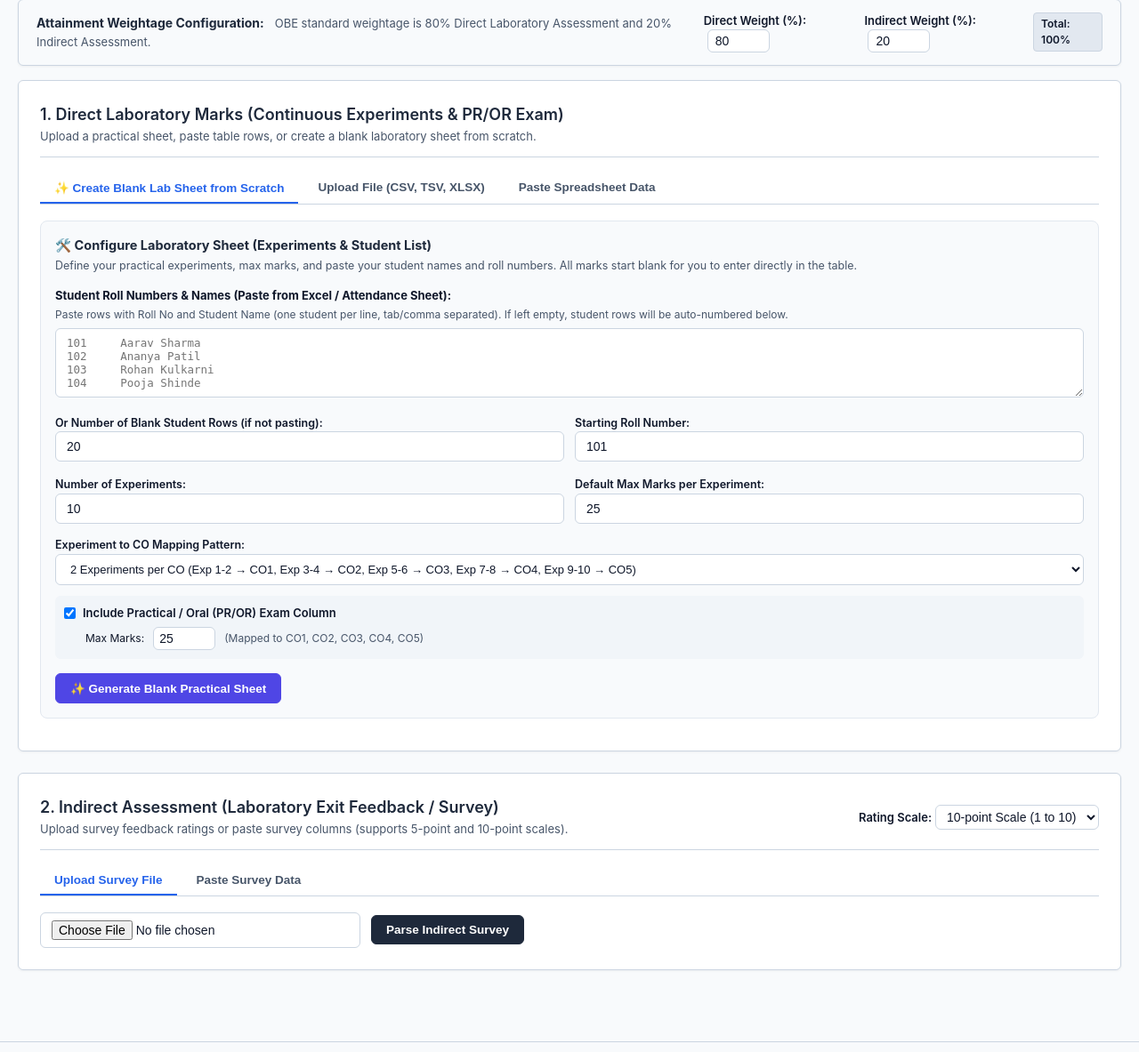
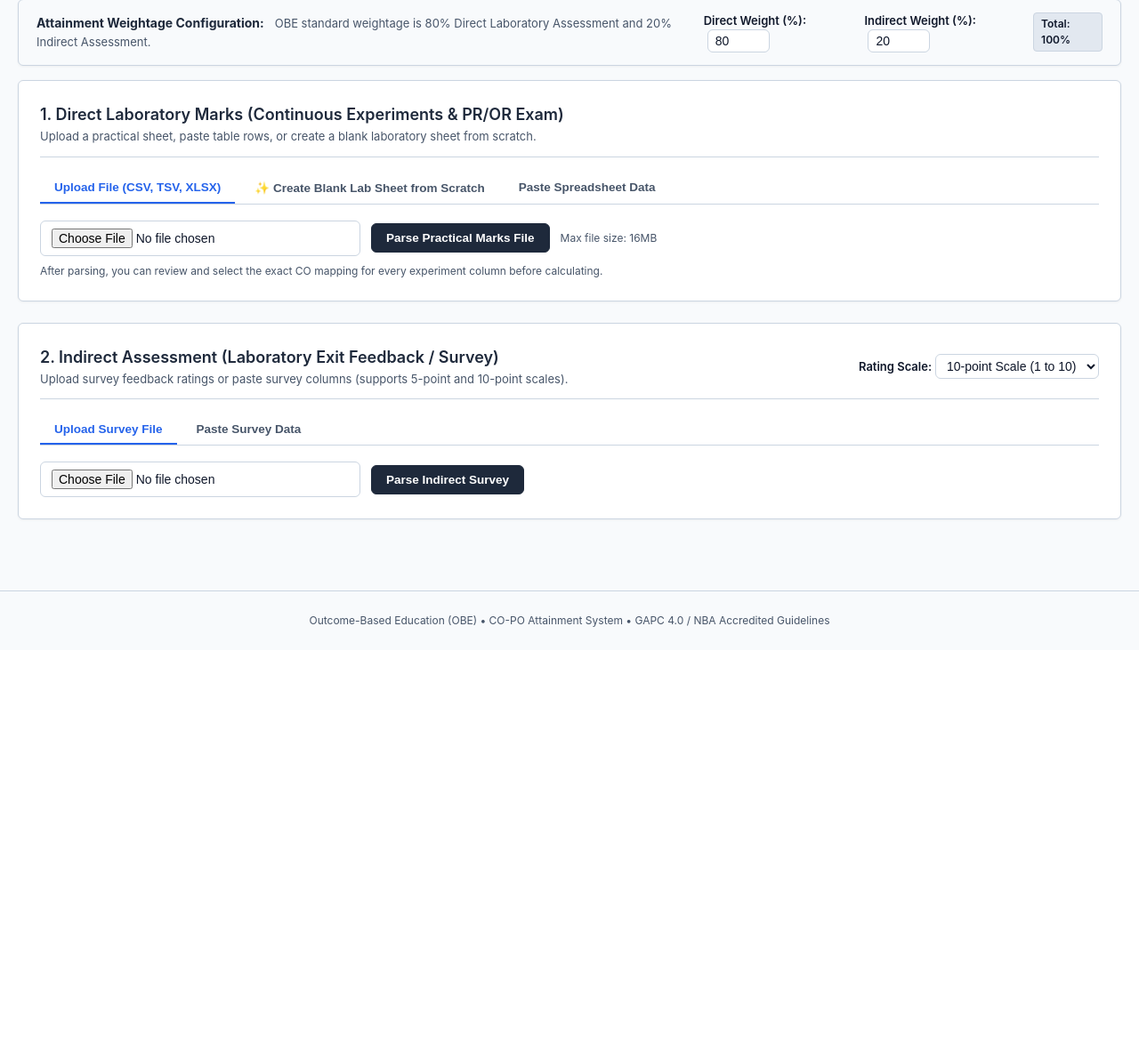
Before and after one commit to Chandanwani/co-po-attainment, a Flask app: page /practical-assessment in a window 1280 px wide. Shown: the part 215-1398 px from the top of the page at 89% size. After the commit the page ends 920 px from the top, so only its background shows below. Run offline with Flask 3, Linux system fonts and the light colour scheme.

Commit message:
feat: user-selected CO mapping, division-based batches A1-A4, upload-first tab order, and user-entered roll numbers

```diff
--- a/static/js/practical.js
+++ b/static/js/practical.js
@@ -132,26 +132,60 @@ async function sendDirectParseRequest(formData) {
 // SCRATCH LAB SHEET BUILDER (NO FILE REQUIRED)
 // =========================================================================
 
+// =========================================================================
+// SCRATCH LAB SHEET BUILDER (NO FILE REQUIRED)
+// =========================================================================
+
+function renderScratchExpCOList() {
+  const container = document.getElementById('scratchExpCOGrid');
+  if (!container) return;
+  const count = parseInt(document.getElementById('scratchExpCount').value) || 10;
+
+  const currentSelections = {};
+  for (let i = 1; i <= 35; i++) {
+    const el = document.getElementById(`scratchExpCO_${i}`);
+    if (el) currentSelections[i] = el.value;
+  }
+
+  container.innerHTML = '';
+  for (let i = 1; i <= count; i++) {
+    const chip = document.createElement('div');
+    chip.style.cssText = 'background: #f8fafc; border: 1px solid #cbd5e1; border-radius: 6px; padding: 6px 8px; font-size: 12px; display: flex; align-items: center; justify-content: space-between; gap: 4px;';
+
+    // Default suggestion for user convenience (e.g. 2 per CO)
+    const defaultCO = `CO${Math.min(5, Math.floor((i - 1) / 2) + 1)}`;
+    const selVal = currentSelections[i] || defaultCO;
+
+    chip.innerHTML = `
+      <strong style="color: #1e293b; white-space: nowrap;">Exp ${i}:</strong>
+      <select id="scratchExpCO_${i}" class="form-control" style="width: auto; padding: 2px 4px; font-size: 11.5px; height: 26px; font-weight: 700; color: #1e40af;">
+        <option value="CO1" ${selVal === 'CO1' ? 'selected' : ''}>CO1</option>
+        <option value="CO2" ${selVal === 'CO2' ? 'selected' : ''}>CO2</option>
+        <option value="CO3" ${selVal === 'CO3' ? 'selected' : ''}>CO3</option>
+        <option value="CO4" ${selVal === 'CO4' ? 'selected' : ''}>CO4</option>
+        <option value="CO5" ${selVal === 'CO5' ? 'selected' : ''}>CO5</option>
+        <option value="CO6" ${selVal === 'CO6' ? 'selected' : ''}>CO6</option>
+        <option value="CO1, CO2" ${selVal === 'CO1, CO2' ? 'selected' : ''}>CO1, CO2</option>
+        <option value="CO1, CO2, CO3, CO4, CO5" ${selVal.includes('CO1') && selVal.includes('CO5') ? 'selected' : ''}>All COs</option>
+      </select>
+    `;
+    container.appendChild(chip);
+  }
+}
+
 function buildPracticalSheetFromScratch() {
   hideDirectAlerts();
 
   const expCount = parseInt(document.getElementById('scratchExpCount').value) || 10;
   const expMax = parseFloat(document.getElementById('scratchExpMaxMarks').value) || 25;
-  const coStrat = document.getElementById('scratchExpCOStrategy') ? document.getElementById('scratchExpCOStrategy').value : '2_per_co';
 
-  // 1. Build Column Configs with Smart Multi-Experiment CO Mapping
+  // 1. Build Column Configs reading the user's selected CO for each experiment
   const configs = [];
   for (let i = 1; i <= expCount; i++) {
-    let mappedCOs = ['CO1'];
-    if (coStrat === '2_per_co') {
-      const coIdx = Math.min(5, Math.floor((i - 1) / 2) + 1);
-      mappedCOs = [`CO${coIdx}`];
-    } else if (coStrat === '1_per_co') {
-      const coIdx = Math.min(6, i);
-      mappedCOs = [`CO${coIdx}`];
-    } else {
-      mappedCOs = ['CO1', 'CO2', 'CO3', 'CO4', 'CO5'];
-    }
+    const selEl = document.getElementById(`scratchExpCO_${i}`);
+    const selVal = selEl ? selEl.value : `CO${Math.min(5, Math.floor((i - 1) / 2) + 1)}`;
+    const mappedCOs = selVal.split(',').map(s => s.trim().toUpperCase()).filter(Boolean);
+
     configs.push({
       name: `Exp ${i}`,
       max_marks: expMax,
@@ -172,33 +206,26 @@ function buildPracticalSheetFromScratch() {
     });
   }
 
-  // 2. Parse / Generate Student Rows (Roll No & Student Name)
+  // 2. Parse / Generate Student Rows (User-added Roll Numbers & Names)
   const pastedStudentsText = document.getElementById('scratchStudentsInput') ? document.getElementById('scratchStudentsInput').value.trim() : '';
   const students = [];
 
   if (pastedStudentsText) {
     const lines = pastedStudentsText.split('\n').map(l => l.trim()).filter(Boolean);
     lines.forEach((line, idx) => {
-      // Split by tab or comma or multiple spaces
       const parts = line.split(/\t|,|  +/).map(p => p.trim()).filter(Boolean);
-      let roll = `S${idx + 1}`;
+      let roll = '';
       let name = '';
       if (parts.length >= 2) {
         roll = parts[0];
         name = parts.slice(1).join(' ');
       } else if (parts.length === 1) {
-        // If single token is purely numeric or starts with roll prefix
-        if (/^\d+$/.test(parts[0])) {
-          roll = parts[0];
-          name = '';
-        } else {
-          name = parts[0];
-          roll = String(101 + idx);
-        }
+        roll = parts[0];
+        name = '';
       }
 
       const marks = {};
-      configs.forEach(c => { marks[c.name] = ''; }); // NO demo marks - completely blank!
+      configs.forEach(c => { marks[c.name] = ''; });
 
       students.push({
         roll_no: roll,
@@ -207,15 +234,14 @@ function buildPracticalSheetFromScratch() {
       });
     });
   } else {
-    // Generate by student count and starting roll
-    const studentCount = parseInt(document.getElementById('scratchStudentCount').value) || 20;
-    const startRoll = parseInt(document.getElementById('scratchStartRoll').value) || 101;
+    // Blank student rows without predefined roll numbers - user types them directly in table
+    const studentCount = parseInt(document.getElementById('scratchStudentCount').value) || 15;
     for (let s = 0; s < studentCount; s++) {
       const marks = {};
-      configs.forEach(c => { marks[c.name] = ''; }); // Blank marks
+      configs.forEach(c => { marks[c.name] = ''; });
 
       students.push({
-        roll_no: String(startRoll + s),
+        roll_no: '',
         name: '',
         marks: marks
       });
@@ -233,7 +259,7 @@ function buildPracticalSheetFromScratch() {
   document.getElementById('columnConfigSection').style.display = 'block';
   document.getElementById('directTableSection').style.display = 'block';
 
-  showDirectSuccess(`✓ Blank practical sheet initialized with ${students.length} students and ${configs.length} experiment columns. You can edit names, roll numbers, and marks directly in the table, then click "Validate & Calculate Direct Attainment".`);
+  showDirectSuccess(`✓ Blank practical sheet initialized with ${students.length} students and ${configs.length} experiment columns. You can enter roll numbers, names, and marks directly in the table, then click "Validate & Calculate Direct Attainment".`);
   setTimeout(() => {
     document.getElementById('directTableSection').scrollIntoView({ behavior: 'smooth', block: 'start' });
   }, 100);
@@ -242,6 +268,25 @@ function buildPracticalSheetFromScratch() {
 // =========================================================================
 // COLUMN CONFIGURATION & TABLE RENDERING
 // =========================================================================
+
+function onMappedCOSelectChange(idx) {
+  const sel = document.getElementById(`mappedCOSelect_${idx}`);
+  const customInp = document.getElementById(`mappedCOs_${idx}`);
+  if (!sel || !customInp) return;
+
+  if (sel.value === 'custom') {
+    customInp.style.display = 'inline-block';
+    customInp.focus();
+  } else {
+    customInp.style.display = 'none';
+    customInp.value = sel.value;
+  }
+
+  if (currentDirectRaw && currentDirectRaw.column_configs && currentDirectRaw.column_configs[idx]) {
+    const val = (sel.value === 'custom') ? customInp.value : sel.value;
+    currentDirectRaw.column_configs[idx].mapped_cos = val.split(',').map(s => s.trim().toUpperCase()).filter(Boolean);
+  }
+}
 
 function renderColumnConfigs(configs) {
   const container = document.getElementById('columnConfigGrid');
@@ -252,7 +297,9 @@ function renderColumnConfigs(configs) {
     card.className = `col-config-item ${col.checked ? '' : 'excluded'}`;
     card.id = `colConfigCard_${idx}`;
 
-    const cosStr = Array.isArray(col.mapped_cos) ? col.mapped_cos.join(', ') : col.mapped_cos;
+    const cosStr = Array.isArray(col.mapped_cos) ? col.mapped_cos.join(', ') : (col.mapped_cos || 'CO1');
+    const isStandardOption = ['CO1', 'CO2', 'CO3', 'CO4', 'CO5', 'CO6', 'CO1, CO2'].includes(cosStr) || (cosStr.includes('CO1') && cosStr.includes('CO5'));
+    const isAllCOs = cosStr.includes('CO1') && cosStr.includes('CO5') && !['CO1', 'CO2', 'CO3', 'CO4', 'CO5', 'CO6', 'CO1, CO2'].includes(cosStr);
 
     card.innerHTML = `
       <div class="flex-between">
@@ -269,13 +316,31 @@ function renderColumnConfigs(configs) {
         <input type="number" id="maxMarks_${idx}" class="form-control" style="width: 75px; padding: 3px 6px;" value="${col.max_marks}" min="1" step="0.5" oninput="onMaxMarksChange(${idx})" onchange="onMaxMarksChange(${idx})" ${col.checked ? '' : 'disabled'}>
       </div>
       <div id="colHint_${idx}" style="font-size: 11.5px; margin-top: 4px; display: none;"></div>
-      <div style="display: flex; gap: 8px; align-items: center; margin-top: 6px;">
-        <label style="font-size: 12px; font-weight: 600;">Mapped CO(s):</label>
-        <input type="text" id="mappedCOs_${idx}" class="form-control" style="padding: 3px 6px;" value="${cosStr}" placeholder="e.g. CO1, CO2" title="Separate multiple COs with comma" ${col.checked ? '' : 'disabled'}>
+      <div style="display: flex; gap: 8px; align-items: center; margin-top: 6px; flex-wrap: wrap;">
+        <label style="font-size: 12px; font-weight: 700; color: #1e3a8a;">Select Mapped CO:</label>
+        <select id="mappedCOSelect_${idx}" class="form-control" style="width: auto; padding: 2px 6px; font-size: 12px; height: 28px; font-weight: 700; color: #1e40af;" onchange="onMappedCOSelectChange(${idx})" ${col.checked ? '' : 'disabled'}>
+          <option value="CO1" ${cosStr === 'CO1' ? 'selected' : ''}>CO1</option>
+          <option value="CO2" ${cosStr === 'CO2' ? 'selected' : ''}>CO2</option>
+          <option value="CO3" ${cosStr === 'CO3' ? 'selected' : ''}>CO3</option>
+          <option value="CO4" ${cosStr === 'CO4' ? 'selected' : ''}>CO4</option>
+          <option value="CO5" ${cosStr === 'CO5' ? 'selected' : ''}>CO5</option>
+          <option value="CO6" ${cosStr === 'CO6' ? 'selected' : ''}>CO6</option>
+          <option value="CO1, CO2" ${cosStr === 'CO1, CO2' ? 'selected' : ''}>CO1, CO2</option>
+          <option value="CO1, CO2, CO3, CO4, CO5" ${isAllCOs ? 'selected' : ''}>All COs (CO1..CO5)</option>
+          <option value="custom" ${!isStandardOption ? 'selected' : ''}>Custom...</option>
+        </select>
+        <input type="text" id="mappedCOs_${idx}" class="form-control" style="padding: 2px 6px; font-size: 12px; width: 110px; height: 28px; display: ${!isStandardOption ? 'inline-block' : 'none'};" value="${cosStr}" placeholder="e.g. CO1, CO2" title="Separate multiple COs with comma" oninput="onCustomCOInput(${idx})" ${col.checked ? '' : 'disabled'}>
       </div>
     `;
     container.appendChild(card);
   });
+}
+
+function onCustomCOInput(idx) {
+  const inp = document.getElementById(`mappedCOs_${idx}`);
+  if (!inp || !currentDirectRaw || !currentDirectRaw.column_configs || !currentDirectRaw.column_configs[idx]) return;
+  const val = inp.value.trim();
+  currentDirectRaw.column_configs[idx].mapped_cos = val.split(',').map(s => s.trim().toUpperCase()).filter(Boolean);
 }
 
 function applyBatchExpMaxMarks() {
@@ -590,13 +655,21 @@ function collectDirectDataFromUI() {
   currentDirectRaw.column_configs.forEach((c, idx) => {
     const chk = document.getElementById(`chkCol_${idx}`);
     const maxInp = document.getElementById(`maxMarks_${idx}`);
+    const coSel = document.getElementById(`mappedCOSelect_${idx}`);
     const coInp = document.getElementById(`mappedCOs_${idx}`);
+
+    let cosList = c.mapped_cos;
+    if (coSel && coSel.value !== 'custom') {
+      cosList = coSel.value.split(',').map(s => s.trim().toUpperCase()).filter(Boolean);
+    } else if (coInp && coInp.value) {
+      cosList = coInp.value.split(',').map(s => s.trim().toUpperCase()).filter(Boolean);
+    }
 
     updatedConfigs.push({
       name: c.name,
       checked: chk ? chk.checked : true,
       max_marks: maxInp ? parseFloat(maxInp.value) : c.max_marks,
-      mapped_cos: coInp ? coInp.value.split(',').map(s => s.trim().toUpperCase()).filter(Boolean) : c.mapped_cos
+      mapped_cos: cosList
     });
   });
 
@@ -1039,3 +1112,7 @@ function proceedPage2PdfDownload() {
     window.location.href = url;
   }
 }
+
+window.addEventListener('DOMContentLoaded', () => {
+  renderScratchExpCOList();
+});
--- a/templates/page2_practical.html
+++ b/templates/page2_practical.html
@@ -58,50 +58,63 @@
       </div>
     </div>
 
-    <!-- Upload & Scratch Tabs -->
+    <!-- Upload & Scratch Tabs: Upload First, then Create, then Paste -->
     <div class="tabs">
-      <button type="button" class="tab-btn active" onclick="switchDirectTab('scratch')">✨ Create Blank Lab Sheet from Scratch</button>
-      <button type="button" class="tab-btn" onclick="switchDirectTab('file')">Upload File (CSV, TSV, XLSX)</button>
+      <button type="button" class="tab-btn active" onclick="switchDirectTab('file')">Upload File (CSV, TSV, XLSX)</button>
+      <button type="button" class="tab-btn" onclick="switchDirectTab('scratch')">✨ Create Blank Lab Sheet from Scratch</button>
       <button type="button" class="tab-btn" onclick="switchDirectTab('paste')">Paste Spreadsheet Data</button>
     </div>
 
-    <!-- Tab 1: Scratch Sheet Builder -->
-    <div id="directScratchTab" class="tab-content active">
+    <!-- Tab 1: File Upload (First & Active by Default) -->
+    <div id="directFileTab" class="tab-content active">
+      <div style="display: flex; gap: 12px; align-items: center; flex-wrap: wrap;">
+        <input type="file" id="directFileInput" accept=".csv, .tsv, .txt, .xlsx, .xls" class="form-control" style="max-width: 360px;" onchange="handleFileSelected('directFileInput', 'directFileBadge')">
+        <div id="directFileBadge" class="file-chosen-badge" style="display: none;">
+          <span id="directFileBadgeName" class="file-name-text"></span>
+          <button type="button" class="btn-clear-file" onclick="clearFileSelection('directFileInput', 'directFileBadge', 'directErrorAlert')" title="Remove selected file">&times;</button>
+        </div>
+        <button type="button" class="btn btn-primary" onclick="uploadDirectFile()">Parse Practical Marks File</button>
+        <span style="font-size: 12px; color: var(--text-muted);">Max file size: 16MB</span>
+      </div>
+      <p style="font-size: 12px; color: var(--text-muted); margin-top: 8px;">
+        After parsing, you can review and select the exact CO mapping for every experiment column before calculating.
+      </p>
+    </div>
+
+    <!-- Tab 2: Scratch Sheet Builder (User selected COs & User added Roll Numbers) -->
+    <div id="directScratchTab" class="tab-content">
       <div style="background: #f8fafc; border: 1px solid #e2e8f0; border-radius: 8px; padding: 16px; margin-bottom: 12px;">
         <h3 style="font-size: 14.5px; font-weight: 700; color: var(--primary); margin-bottom: 4px;">
           🛠️ Configure Laboratory Sheet (Experiments &amp; Student List)
         </h3>
         <p style="font-size: 12.5px; color: var(--text-muted); margin-bottom: 14px;">
-          Define your practical experiments, max marks, and paste your student names and roll numbers. All marks start blank for you to enter directly in the table.
+          Define experiments, select which experiment maps to which CO, and enter student roll numbers. All marks start blank for you to enter directly in the table.
         </p>
 
-        <!-- Student Names & Roll Numbers -->
+        <!-- Student Roll Numbers & Names (Entered by User) -->
         <div class="form-group mb-12">
           <label class="form-label" style="font-weight: 700; font-size: 13px;">
-            Student Roll Numbers &amp; Names (Paste from Excel / Attendance Sheet):
+            Student Roll Numbers &amp; Names (Added by User):
           </label>
           <p style="font-size: 12px; color: var(--text-muted); margin-top: -4px; margin-bottom: 6px;">
-            Paste rows with Roll No and Student Name (one student per line, tab/comma separated). If left empty, student rows will be auto-numbered below.
+            Enter / paste student roll numbers (and optional names) one per line (e.g. <code>101 Aarav Sharma</code> or just roll numbers <code>101</code>).
           </p>
-          <textarea id="scratchStudentsInput" class="form-control" rows="4" placeholder="101&#9;Aarav Sharma&#10;102&#9;Ananya Patil&#10;103&#9;Rohan Kulkarni&#10;104&#9;Pooja Shinde"></textarea>
+          <textarea id="scratchStudentsInput" class="form-control" rows="4" placeholder="101&#9;Aarav Sharma&#10;102&#9;Ananya Patil&#10;103&#9;Rohan Kulkarni"></textarea>
         </div>
 
+        <div class="form-group mb-14">
+          <label style="font-size: 12.5px; font-weight: 600;">Or Number of Blank Student Rows (type Roll Numbers directly in table):</label>
+          <input type="number" id="scratchStudentCount" class="form-control" style="max-width: 220px;" value="15" min="1" max="250">
+          <small style="color: var(--text-muted); font-size: 11.5px; display: block; margin-top: 3px;">
+            If textarea is empty, blank rows will be added with empty roll number &amp; name boxes for you to fill in.
+          </small>
+        </div>
+
+        <!-- Experiments Count & Max Marks -->
         <div style="display: grid; grid-template-columns: 1fr 1fr; gap: 12px; margin-bottom: 14px;">
           <div>
-            <label style="font-size: 12.5px; font-weight: 600;">Or Number of Blank Student Rows (if not pasting):</label>
-            <input type="number" id="scratchStudentCount" class="form-control" value="20" min="1" max="250">
-          </div>
-          <div>
-            <label style="font-size: 12.5px; font-weight: 600;">Starting Roll Number:</label>
-            <input type="number" id="scratchStartRoll" class="form-control" value="101" min="1">
-          </div>
-        </div>
-
-        <!-- Experiments & CO Mapping -->
-        <div style="display: grid; grid-template-columns: 1fr 1fr; gap: 12px; margin-bottom: 12px;">
-          <div>
             <label style="font-size: 12.5px; font-weight: 600;">Number of Experiments:</label>
-            <input type="number" id="scratchExpCount" class="form-control" value="10" min="1" max="25">
+            <input type="number" id="scratchExpCount" class="form-control" value="10" min="1" max="25" oninput="renderScratchExpCOList()" onchange="renderScratchExpCOList()">
           </div>
           <div>
             <label style="font-size: 12.5px; font-weight: 600;">Default Max Marks per Experiment:</label>
@@ -109,13 +122,17 @@
           </div>
         </div>
 
-        <div class="form-group mb-12">
-          <label style="font-size: 12.5px; font-weight: 600;">Experiment to CO Mapping Pattern:</label>
-          <select id="scratchExpCOStrategy" class="form-control" style="font-size: 13px;">
-            <option value="2_per_co" selected>2 Experiments per CO (Exp 1-2 &rarr; CO1, Exp 3-4 &rarr; CO2, Exp 5-6 &rarr; CO3, Exp 7-8 &rarr; CO4, Exp 9-10 &rarr; CO5)</option>
-            <option value="1_per_co">1 Experiment per CO (Exp 1 &rarr; CO1, Exp 2 &rarr; CO2, Exp 3 &rarr; CO3...)</option>
-            <option value="all_cos">All Experiments map to All COs (CO1 to CO5)</option>
-          </select>
+        <!-- Direct CO Mapping per Experiment Selected by User -->
+        <div class="form-group mb-14">
+          <div style="display: flex; justify-content: space-between; align-items: center; margin-bottom: 6px;">
+            <label style="font-size: 12.5px; font-weight: 700; color: var(--primary);">
+              Select CO Mapping for Each Experiment:
+            </label>
+            <span style="font-size: 11.5px; color: var(--text-muted);">(Select which CO each experiment belongs to)</span>
+          </div>
+          <div id="scratchExpCOGrid" style="display: grid; grid-template-columns: repeat(auto-fill, minmax(130px, 1fr)); gap: 8px; background: #ffffff; border: 1px solid #cbd5e1; border-radius: 6px; padding: 10px;">
+            <!-- Rendered dynamically by practical.js based on scratchExpCount -->
+          </div>
         </div>
 
         <div style="background: #f1f5f9; border-radius: 6px; padding: 10px; margin-bottom: 16px;">
@@ -133,19 +150,6 @@
         <button type="button" class="btn btn-primary" onclick="buildPracticalSheetFromScratch()" style="background: #4f46e5; border-color: #4f46e5; font-weight: 700;">
           ✨ Generate Blank Practical Sheet
         </button>
-      </div>
-    </div>
-
-    <!-- Tab 2: File Upload -->
-    <div id="directFileTab" class="tab-content">
-      <div style="display: flex; gap: 12px; align-items: center; flex-wrap: wrap;">
-        <input type="file" id="directFileInput" accept=".csv, .tsv, .txt, .xlsx, .xls" class="form-control" style="max-width: 360px;" onchange="handleFileSelected('directFileInput', 'directFileBadge')">
-        <div id="directFileBadge" class="file-chosen-badge" style="display: none;">
-          <span id="directFileBadgeName" class="file-name-text"></span>
-          <button type="button" class="btn-clear-file" onclick="clearFileSelection('directFileInput', 'directFileBadge', 'directErrorAlert')" title="Remove selected file">&times;</button>
-        </div>
-        <button type="button" class="btn btn-primary" onclick="uploadDirectFile()">Parse Practical Marks File</button>
-        <span style="font-size: 12px; color: var(--text-muted);">Max file size: 16MB</span>
       </div>
     </div>
 
--- a/test_app.py
+++ b/test_app.py
@@ -525,6 +525,10 @@ def test_practical_course_workflow():
     })
     assert res_t.status_code == 200
     assert res_t.get_json()['success'] is True
+    assert res_t.get_json()['redirect'] == '/practical-assessment'
+
+    res_page = client.get('/practical-assessment')
+    assert res_page.status_code == 200
 
     # Check session
     with client.session_transaction() as sess:
```
Also changed, not shown: templates/page1_teacher.html (+71 -51 lines).
